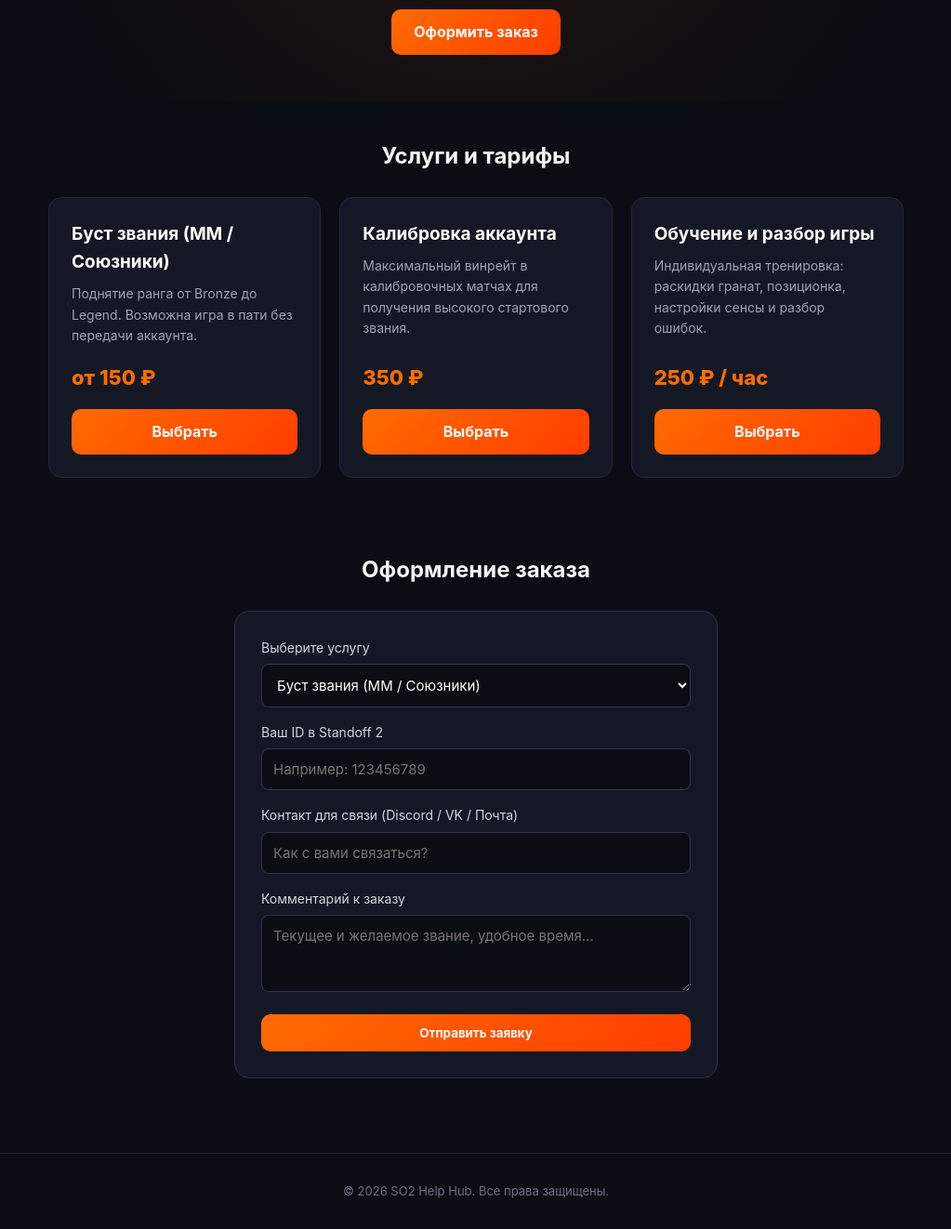
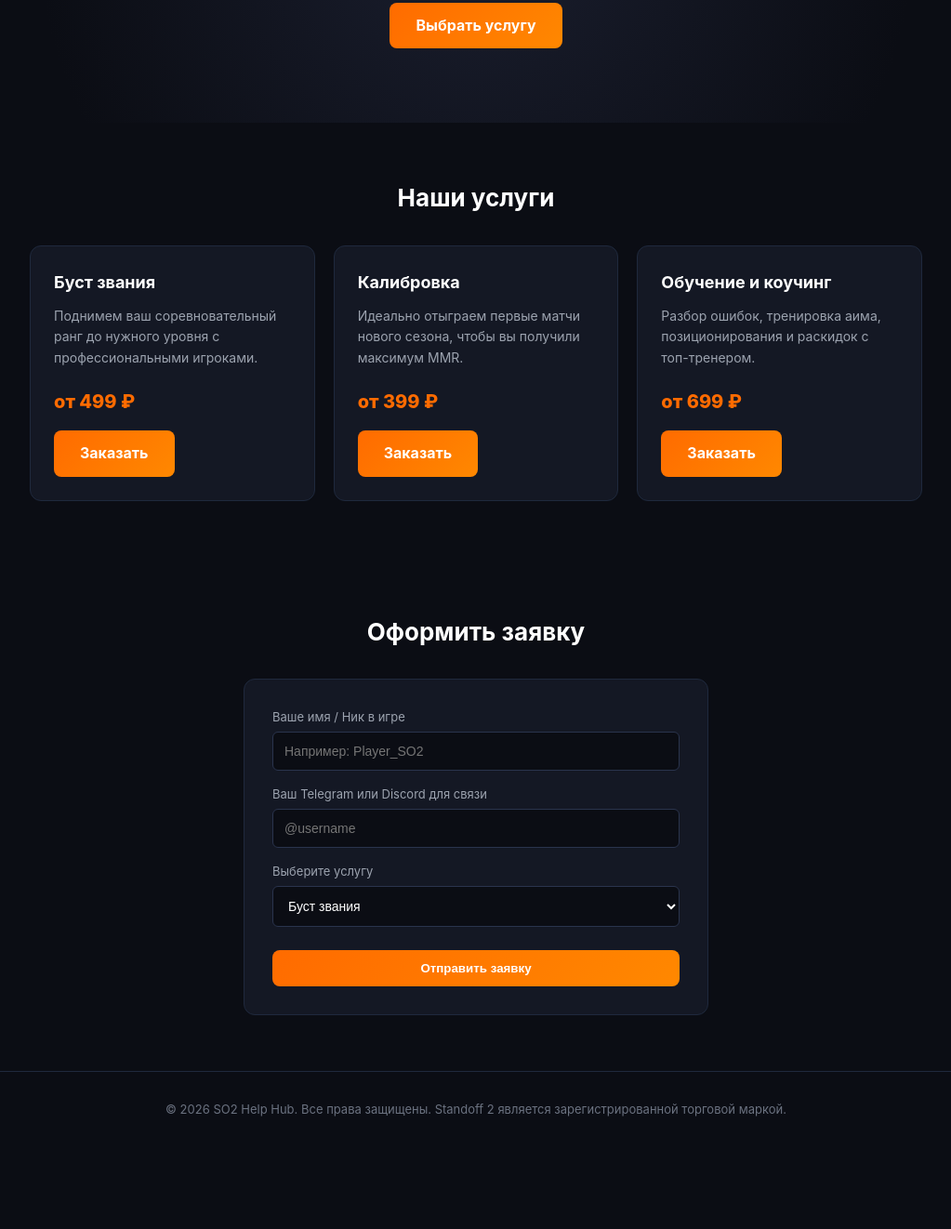
Before and after one commit to scbadazv-pixel/so2-help-hub, a plain HTML site: page index.html in a window 1280 px wide. Shown: the part 291-1613 px from the top of the page at 93% size, without its empty margins (128-1151 px from the left). After the commit the page ends 1524 px from the top, so only its background shows below. Drawn offline with Linux system fonts and the light colour scheme.

Commit message:
Update index.html

```diff
--- a/index.html
+++ b/index.html
@@ -5,124 +5,146 @@
   <meta name="viewport" content="width=device-width, initial-scale=1.0" />
   <title>SO2 Help Hub — Буст и обучение Standoff 2</title>
   <style>
-    * { box-sizing: border-box; margin: 0; padding: 0; font-family: -apple-system, BlinkMacSystemFont, "Segoe UI", Roboto, sans-serif; }
+    * { box-sizing: border-box; margin: 0; padding: 0; }
     html { scroll-behavior: smooth; }
-    body { background-color: #0b0d14; color: #f3f4f6; line-height: 1.6; }
-    header { background: rgba(15, 18, 28, 0.9); backdrop-filter: blur(10px); padding: 16px 20px; position: sticky; top: 0; z-index: 100; border-bottom: 1px solid #1f2436; display: flex; justify-content: space-between; align-items: center; }
+    body { background-color: #0b0d14; color: #f3f4f6; font-family: -apple-system, BlinkMacSystemFont, "Segoe UI", Roboto, sans-serif; line-height: 1.6; }
+    header { background: rgba(15, 18, 28, 0.9); backdrop-filter: blur(10px); border-bottom: 1px solid #1f293d; position: fixed; top: 0; left: 0; width: 100%; z-index: 100; display: flex; justify-content: space-between; align-items: center; padding: 15px 5%; }
     .logo { font-size: 20px; font-weight: 800; color: #ff6b00; letter-spacing: 0.5px; }
-    .btn { display: inline-block; background: linear-gradient(135deg, #ff6b00, #ff3d00); color: #fff; padding: 12px 24px; border-radius: 10px; text-decoration: none; font-weight: 700; border: none; cursor: pointer; transition: 0.2s; text-align: center; }
-    .btn:hover { opacity: 0.9; transform: translateY(-1px); }
-    .hero { text-align: center; padding: 70px 20px 50px; background: radial-gradient(circle at top, #23150e 0%, #0b0d14 70%); }
-    .hero h1 { font-size: 32px; font-weight: 800; margin-bottom: 16px; line-height: 1.2; }
-    .hero p { color: #9ca3af; max-width: 540px; margin: 0 auto 28px; font-size: 16px; }
-    .container { max-width: 960px; margin: 0 auto; padding: 40px 20px; }
-    h2 { font-size: 24px; margin-bottom: 24px; text-align: center; }
-    .grid { display: grid; grid-template-columns: repeat(auto-fit, minmax(260px, 1fr)); gap: 20px; }
-    .card { background: #141824; border: 1px solid #22283a; border-radius: 14px; padding: 24px; display: flex; flex-direction: column; justify-content: space-between; }
-    .card h3 { font-size: 19px; margin-bottom: 8px; color: #fff; }
-    .card p { color: #9ca3af; font-size: 14px; margin-bottom: 16px; }
-    .price { font-size: 22px; font-weight: 800; color: #ff6b00; margin-bottom: 16px; }
-    .order-box { background: #141824; border: 1px solid #2a3147; border-radius: 16px; padding: 28px; max-width: 520px; margin: 0 auto; }
-    .form-group { margin-bottom: 16px; }
-    label { display: block; font-size: 14px; margin-bottom: 6px; color: #d1d5db; }
-    input, select, textarea { width: 100%; padding: 12px; border-radius: 8px; border: 1px solid #2d354d; background: #0b0d14; color: #fff; font-size: 15px; }
-    input:focus, select:focus, textarea:focus { outline: none; border-color: #ff6b00; }
-    .status { margin-top: 14px; text-align: center; font-size: 14px; color: #34d399; display: none; }
-    footer { text-align: center; padding: 30px 20px; color: #6b7280; font-size: 13px; border-top: 1px solid #1a1f2e; margin-top: 40px; }
+    nav a { color: #9ca3af; text-decoration: none; margin-left: 20px; font-size: 14px; transition: color 0.2s; }
+    nav a:hover { color: #ff6b00; }
+    .hero { text-align: center; padding: 140px 20px 80px; background: radial-gradient(circle at center, #1a1e2e 0%, #0b0d14 70%); }
+    .hero h1 { font-size: 36px; font-weight: 800; margin-bottom: 15px; color: #fff; }
+    .hero h1 span { color: #ff6b00; }
+    .hero p { color: #9ca3af; max-width: 600px; margin: 0 auto 30px; font-size: 16px; }
+    .btn { display: inline-block; background: linear-gradient(135deg, #ff6b00, #ff8800); color: #fff; padding: 12px 28px; border-radius: 8px; font-weight: 700; text-decoration: none; transition: transform 0.2s, opacity 0.2s; border: none; cursor: pointer; }
+    .btn:hover { opacity: 0.9; transform: translateY(-2px); }
+    .container { max-width: 1000px; margin: 0 auto; padding: 60px 20px; }
+    h2 { font-size: 26px; margin-bottom: 30px; text-align: center; color: #fff; font-weight: 700; }
+    .grid { display: grid; grid-template-columns: repeat(auto-fit, minmax(280px, 1fr)); gap: 20px; }
+    .card { background: #141824; border: 1px solid #1f293d; border-radius: 12px; padding: 25px; transition: transform 0.2s, border-color 0.2s; }
+    .card:hover { transform: translateY(-5px); border-color: #ff6b00; }
+    .card h3 { font-size: 18px; margin-bottom: 10px; color: #fff; }
+    .card p { color: #9ca3af; font-size: 14px; margin-bottom: 20px; }
+    .price { font-size: 20px; font-weight: 800; color: #ff6b00; margin-bottom: 15px; }
+    .order-box { background: #141824; border: 1px solid #1f293d; border-radius: 12px; padding: 30px; max-width: 500px; margin: 0 auto; }
+    .form-group { margin-bottom: 15px; text-align: left; }
+    .form-group label { display: block; font-size: 13px; color: #9ca3af; margin-bottom: 5px; }
+    .form-group input, .form-group select { width: 100%; padding: 12px; background: #0b0d14; border: 1px solid #2a344d; border-radius: 6px; color: #fff; font-size: 14px; }
+    .form-group input:focus, .form-group select:focus { outline: none; border-color: #ff6b00; }
+    footer { text-align: center; padding: 30px; color: #6b7280; font-size: 13px; border-top: 1px solid #1f293d; }
   </style>
 </head>
 <body>
 
   <header>
     <div class="logo">SO2 HELP HUB</div>
-    <a href="#order" class="btn" style="padding: 8px 16px; font-size: 14px;">Заказать</a>
+    <nav>
+      <a href="#services">Услуги</a>
+      <a href="#order">Заказать</a>
+    </nav>
   </header>
 
   <section class="hero">
-    <h1>Буст звания и обучение в Standoff 2</h1>
-    <p>Быстрый подъем ранга в ММ и Союзниках, калибровка и персональные тренировки от игроков уровня Legend. Без софта и риска для аккаунта.</p>
-    <a href="#order" class="btn">Оформить заказ</a>
+    <h1>Профессиональный буст и коучинг в <span>Standoff 2</span></h1>
+    <p>Быстро поднимем звание, прокачаем скилл с тренером и поможем забрать желаемый ранг без лишних нервов.</p>
+    <a href="#order" class="btn">Выбрать услугу</a>
   </section>
 
-  <section class="container">
-    <h2>Услуги и тарифы</h2>
+  <div class="container" id="services">
+    <h2>Наши услуги</h2>
     <div class="grid">
       <div class="card">
-        <div>
-          <h3>Буст звания (ММ / Союзники)</h3>
-          <p>Поднятие ранга от Bronze до Legend. Возможна игра в пати без передачи аккаунта.</p>
-        </div>
-        <div>
-          <div class="price">от 150 ₽</div>
-          <a href="#order" class="btn" style="width: 100%;">Выбрать</a>
-        </div>
+        <h3>Буст звания</h3>
+        <p>Поднимем ваш соревновательный ранг до нужного уровня с профессиональными игроками.</p>
+        <div class="price">от 499 ₽</div>
+        <a href="#order" class="btn" onclick="selectService('Буст звания')">Заказать</a>
       </div>
-
       <div class="card">
-        <div>
-          <h3>Калибровка аккаунта</h3>
-          <p>Максимальный винрейт в калибровочных матчах для получения высокого стартового звания.</p>
-        </div>
-        <div>
-          <div class="price">350 ₽</div>
-          <a href="#order" class="btn" style="width: 100%;">Выбрать</a>
-        </div>
+        <h3>Калибровка</h3>
+        <p>Идеально отыграем первые матчи нового сезона, чтобы вы получили максимум MMR.</p>
+        <div class="price">от 399 ₽</div>
+        <a href="#order" class="btn" onclick="selectService('Калибровка')">Заказать</a>
       </div>
-
       <div class="card">
-        <div>
-          <h3>Обучение и разбор игры</h3>
-          <p>Индивидуальная тренировка: раскидки гранат, позиционка, настройки сенсы и разбор ошибок.</p>
-        </div>
-        <div>
-          <div class="price">250 ₽ / час</div>
-          <a href="#order" class="btn" style="width: 100%;">Выбрать</a>
-        </div>
+        <h3>Обучение и коучинг</h3>
+        <p>Разбор ошибок, тренировка аима, позиционирования и раскидок с топ-тренером.</p>
+        <div class="price">от 699 ₽</div>
+        <a href="#order" class="btn" onclick="selectService('Коучинг')">Заказать</a>
       </div>
     </div>
-  </section>
+  </div>
 
-  <section class="container" id="order">
-    <h2>Оформление заказа</h2>
+  <div class="container" id="order">
+    <h2>Оформить заявку</h2>
     <div class="order-box">
-      <form id="orderForm">
+      <form onsubmit="sendToTelegram(event)">
+        <div class="form-group">
+          <label>Ваше имя / Ник в игре</label>
+          <input type="text" id="client-name" placeholder="Например: Player_SO2" required>
+        </div>
+        <div class="form-group">
+          <label>Ваш Telegram или Discord для связи</label>
+          <input type="text" id="client-contact" placeholder="@username" required>
+        </div>
         <div class="form-group">
           <label>Выберите услугу</label>
-          <select id="service" required>
-            <option value="Буст звания">Буст звания (ММ / Союзники)</option>
-            <option value="Калибровка аккаунта">Калибровка аккаунта</option>
-            <option value="Обучение с тренером">Обучение и разбор игры</option>
+          <select id="client-service">
+            <option value="Буст звания">Буст звания</option>
+            <option value="Калибровка">Калибровка</option>
+            <option value="Коучинг">Коучинг</option>
           </select>
         </div>
-        <div class="form-group">
-          <label>Ваш ID в Standoff 2</label>
-          <input type="text" id="gameId" placeholder="Например: 123456789" required />
-        </div>
-        <div class="form-group">
-          <label>Контакт для связи (Discord / VK / Почта)</label>
-          <input type="text" id="contact" placeholder="Как с вами связаться?" required />
-        </div>
-        <div class="form-group">
-          <label>Комментарий к заказу</label>
-          <textarea id="comment" rows="3" placeholder="Текущее и желаемое звание, удобное время..."></textarea>
-        </div>
-        <button type="submit" class="btn" style="width: 100%;">Отправить заявку</button>
-        <div class="status" id="statusMsg">Заявка принята! Скоро свяжемся с вами.</div>
+        <button type="submit" class="btn" style="width: 100%; margin-top: 10px;">Отправить заявку</button>
       </form>
     </div>
-  </section>
+  </div>
 
   <footer>
-    © 2026 SO2 Help Hub. Все права защищены.
+    <p>&copy; 2026 SO2 Help Hub. Все права защищены. Standoff 2 является зарегистрированной торговой маркой.</p>
   </footer>
 
   <script>
-    document.getElementById('orderForm').addEventListener('submit', function(e) {
-      e.preventDefault();
-      document.getElementById('statusMsg').style.display = 'block';
-      this.reset();
-    });
+    function selectService(serviceName) {
+      const select = document.getElementById('client-service');
+      if (select) {
+        for (let option of select.options) {
+          if (option.value === serviceName) {
+            option.selected = true;
+            break;
+          }
+        }
+      }
+    }
+
+    async function sendToTelegram(event) {
+      event.preventDefault();
+      const name = document.getElementById('client-name')?.value || 'Не указано';
+      const contact = document.getElementById('client-contact')?.value || 'Не указано';
+      const service = document.getElementById('client-service')?.value || 'Standoff 2 Service';
+
+      const botToken = '9083035411:AAEo4hVsmfPqqGXflBhgJawoyrQ84rF4uV8';
+      const chatId = '8441052897';
+
+      const message = `🚨 Новая заявка с сайта SO2 Help Hub!\n\n👤 Имя/Ник: ${name}\n📞 Контакт: ${contact}\n🎮 Услуга: ${service}`;
+      const url = `https://api.telegram.org/bot${botToken}/sendMessage`;
+
+      try {
+        const response = await fetch(url, {
+          method: 'POST',
+          headers: { 'Content-Type': 'application/json' },
+          body: JSON.stringify({ chat_id: chatId, text: message, parse_mode: 'HTML' })
+        });
+        if (response.ok) {
+          alert('Заявка успешно отправлена! Скоро мы с вами свяжемся.');
+          event.target.reset();
+        } else {
+          alert('Ошибка при отправке. Попробуйте еще раз.');
+        }
+      } catch (error) {
+        console.error('Ошибка:', error);
+        alert('Ошибка соединения с сервером.');
+      }
+    }
   </script>
-
 </body>
 </html>
```
